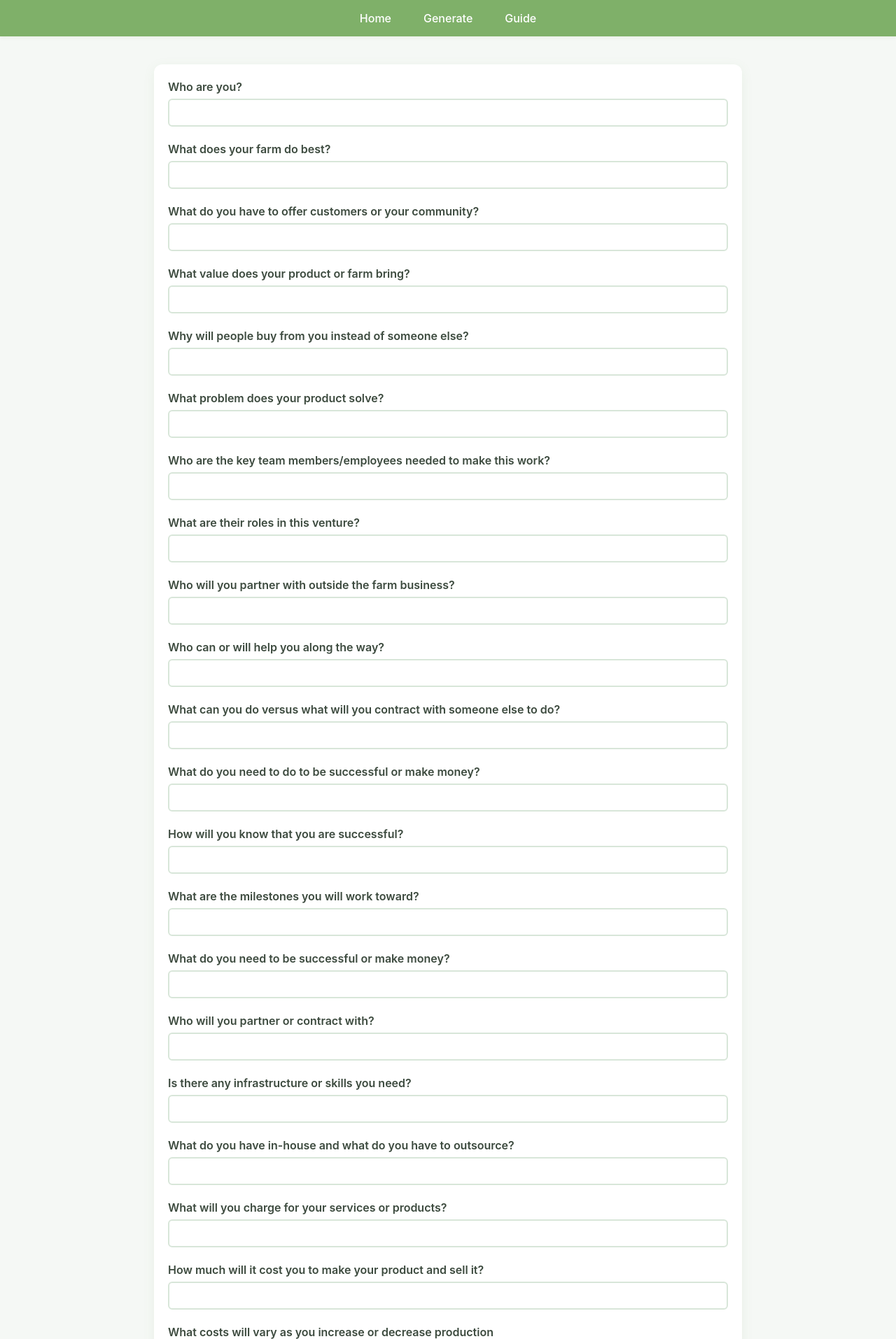
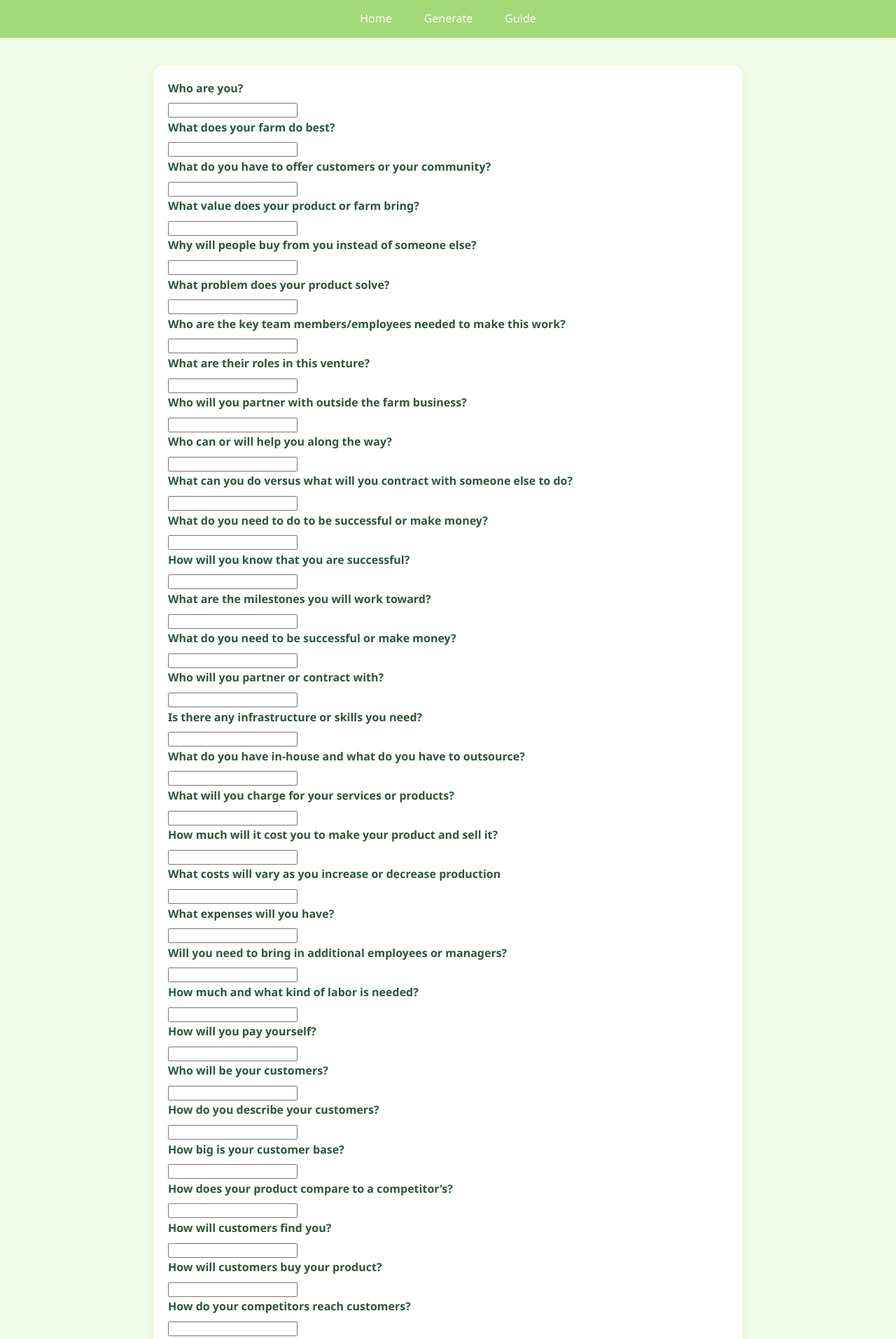
Before and after one commit to Seele28/Agr-Business-Plan-Canvas, a Flask app: page /submit in a window 1280 px wide. Shown: the top 1914 px of the page at 70% size. Run offline with Flask 3, Linux system fonts and the light colour scheme.

Commit message:
Update style.css

```diff
--- a/BMC-qwen_model_PH/static/css/style.css
+++ b/BMC-qwen_model_PH/static/css/style.css
@@ -1,22 +1,22 @@
 /* Modern UI Variables */
 :root {
-    --primary-color: #7FB069;      /* 更浅的主绿色 */
-    --primary-hover: #6b9657;      /* 更浅的悬停绿色 */
-    --background-color: #f5f8f5;   /* 更浅的背景色 */
-    --surface-color: #ffffff;      /* 保持白色 */
-    --text-color: #3c4a3e;        /* 更柔和的文字色 */
-    --border-color: #d8e6d9;      /* 更浅的边框色 */
-    --shadow-color: rgba(127, 176, 105, 0.1); /* 更浅的阴影 */
+    --primary-color: #a3d977;      /* Light green for the main theme */
+    --primary-hover: #91c96b;      /* Slightly darker green for hover states */
+    --background-color: #f2fbe7;   /* Soft greenish background */
+    --surface-color: #ffffff;      /* White for cards and surfaces */
+    --text-color: #2e553c;        /* Darker green for text */
+    --border-color: #d7e9c6;      /* Soft green for borders */
+    --shadow-color: rgba(163, 217, 119, 0.15); /* Greenish shadow */
     --spacing-unit: 8px;
 }
 
 /* Base Styles */
 body {
-    font-family: -apple-system, BlinkMacSystemFont, 'Segoe UI', Arial, sans-serif;
+    font-family: 'Segoe UI', Arial, sans-serif;
     margin: 0;
     background-color: var(--background-color);
     color: var(--text-color);
-    line-height: 1.5;
+    line-height: 1.6;
 }
 
 /* Grid System */
@@ -42,14 +42,6 @@ body {
 .grid-item:hover {
     box-shadow: 0 2px 8px var(--shadow-color);
 }
-
-/* Grid Spans */
-.span-2 { grid-column: span 2; }
-.span-2-2 {
-    grid-column: span 2;
-    grid-row: span 2;
-}
-.span-5 { grid-column: span 5; }
 
 /* Navigation */
 nav {
@@ -86,31 +78,11 @@ nav a:hover {
     margin: calc(var(--spacing-unit) * 5) auto;
 }
 
-.form-group {
-    margin-bottom: calc(var(--spacing-unit) * 2.5);
-}
-
 label {
     display: block;
     margin-bottom: calc(var(--spacing-unit) * 0.625);
     font-weight: 600;
     color: var(--text-color);
-}
-
-input[type="text"] {
-    width: 100%;
-    padding: calc(var(--spacing-unit) * 1.25);
-    box-sizing: border-box;
-    border: 2px solid var(--border-color);
-    border-radius: 6px;
-    font-size: 14px;
-    transition: all 0.2s ease;
-}
-
-input[type="text"]:focus {
-    border-color: var(--primary-color);
-    outline: none;
-    box-shadow: 0 0 0 3px rgba(0, 123, 255, 0.1);
 }
 
 /* Button Styles */
@@ -133,7 +105,7 @@ button, .button {
 button:hover, .button:hover {
     background-color: var(--primary-hover);
     transform: translateY(-1px);
-    box-shadow: 0 4px 12px rgba(0, 123, 255, 0.2);
+    box-shadow: 0 4px 12px rgba(145, 201, 107, 0.2);
 }
 
 /* Index Container */
@@ -166,10 +138,6 @@ button:hover, .button:hover {
         grid-template-columns: repeat(6, 1fr);
     }
 
-    .span-5 {
-        grid-column: span 6;
-    }
-
     .button {
         width: 100%;
         max-width: none;
@@ -185,10 +153,6 @@ button:hover, .button:hover {
         grid-template-columns: 1fr;
     }
 
-    .span-2, .span-2-2, .span-5 {
-        grid-column: span 1;
-    }
-
     nav {
         flex-direction: column;
         align-items: center;
```
